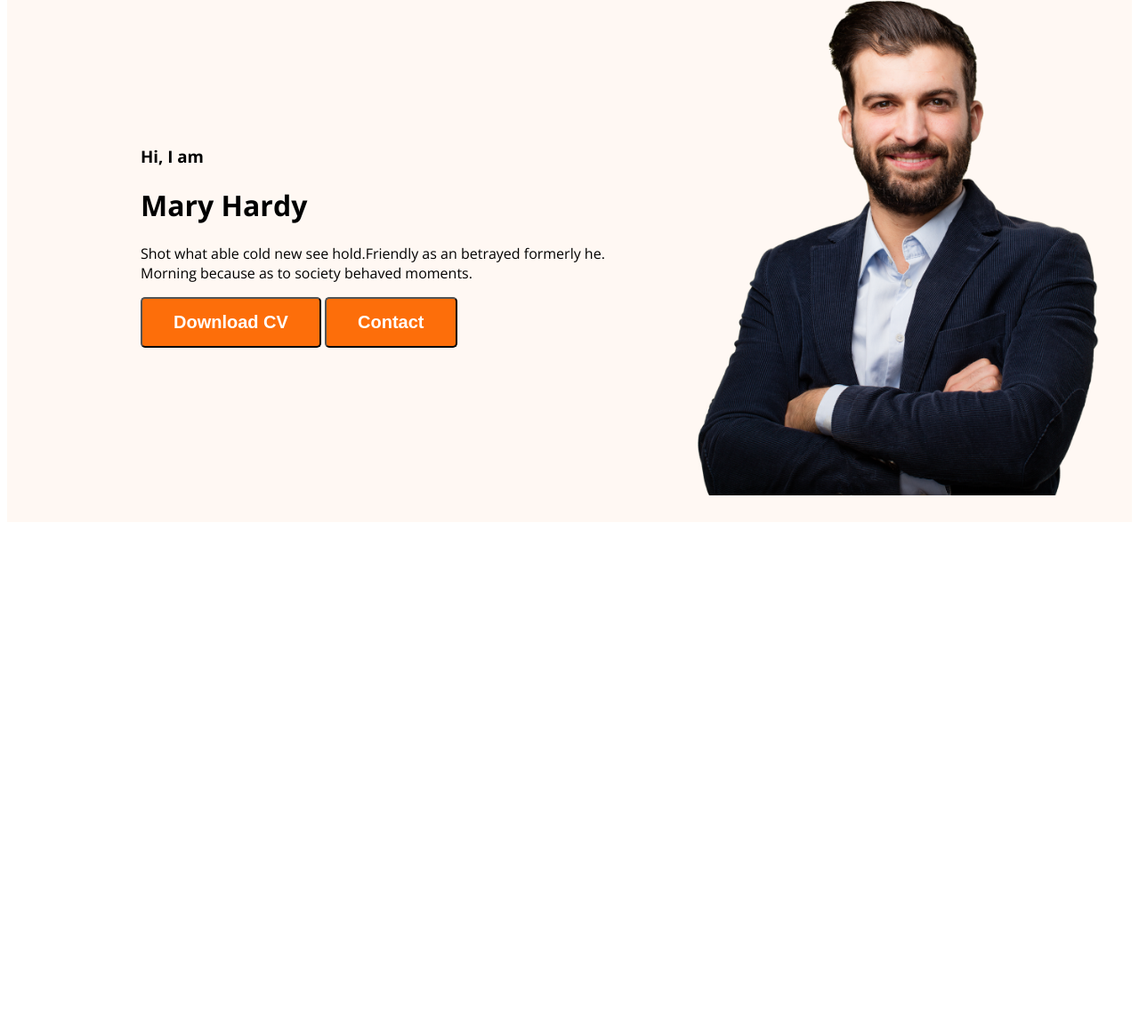
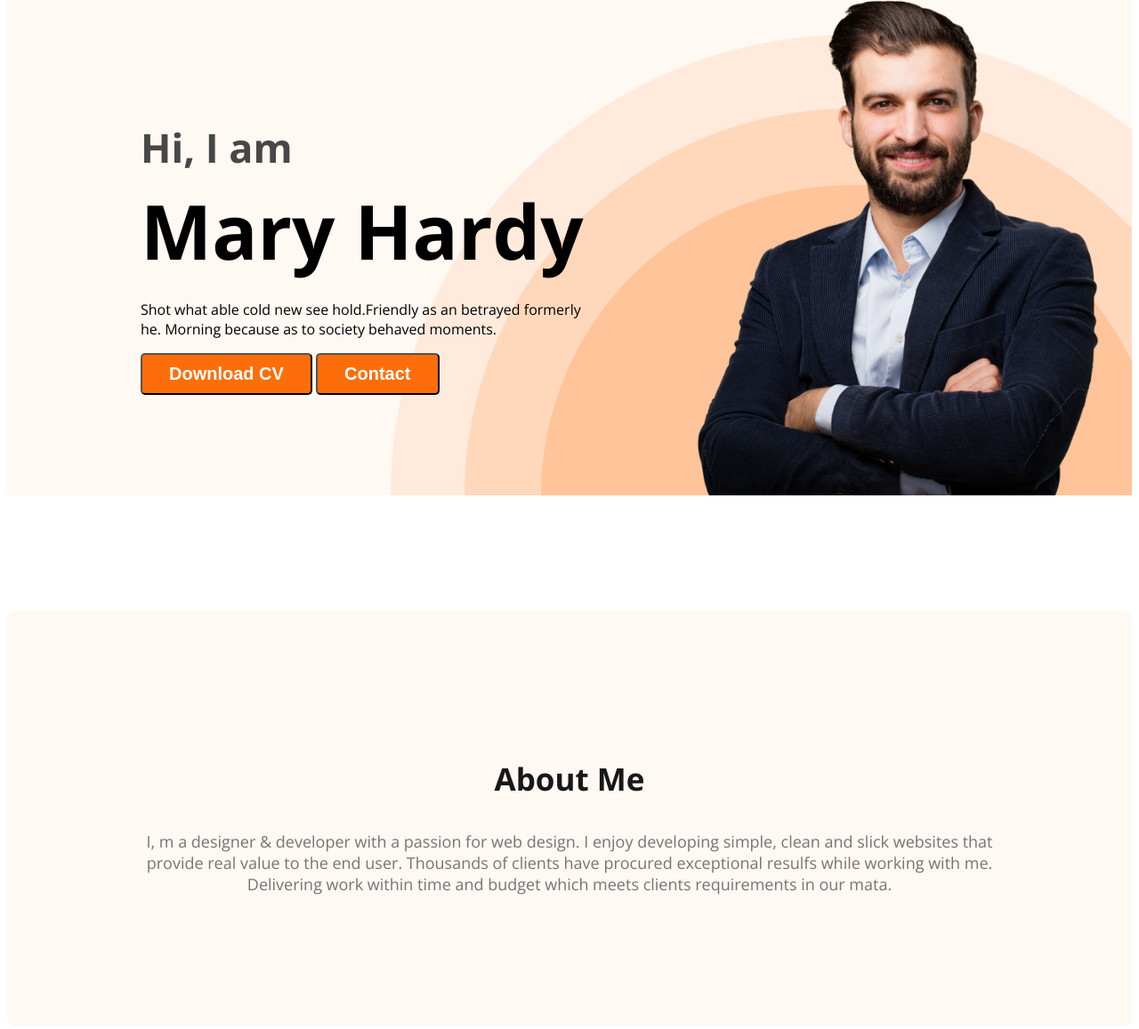
Before and after one commit to Ariful145/web-developer-portfolio, a plain HTML site: page index.html in a window 1280 px wide. Shown: the part 211-1368 px from the top of the page at 89% size. Before the commit the page ends 806 px from the top, so only its background shows below. Drawn offline with nearby package versions, Linux system fonts and the light colour scheme.

Commit message:
added about section

```diff
--- a/index.html
+++ b/index.html
@@ -26,7 +26,7 @@
             <div class="banner-content">
                <h3 class="banner-gretting">Hi, I am</h3>
                <h1 class="banner-title">Mary Hardy</h1>
-               <p>
+               <p class="banner-description">
                   Shot what able cold new see hold.Friendly as an betrayed
                   formerly he. Morning because as to society behaved moments.
                </p>
@@ -35,7 +35,14 @@
          </div>
          <img class="profile-pic" src="images/hardy.png" alt="">
       </header>
-      <main></main>
+      <main>
+         <section class="about">
+            <h3 class="section-title">About Me</h3>
+            <p class="section-description">
+               I, m a designer & developer with a passion for web design. I enjoy developing simple, clean and slick websites that provide real value to the end user. Thousands of clients have procured exceptional resulfs while working with me. Delivering work within time and budget which meets clients requirements in our mata.
+            </p>
+         </section>
+      </main>
       <footer></footer>
    </body>
 </html>
--- a/style/style.css
+++ b/style/style.css
@@ -15,7 +15,20 @@ body {
    color: #fff;
    font-size: 20px;
    font-weight: 700;
-   padding: 15px 35px;
+   padding: 10px 30px;
+}
+
+/* section */
+.section-title {
+   color: #181818;
+   text-align: center;
+   font-size: 35px;
+   font-weight: 700;
+}
+.section-description {
+   color: #757575;
+   text-align: center;
+   font-size: 18px;
 }
 
 /* nav section */
@@ -49,15 +62,46 @@ nav a {
 /* header section */
 .header {
    background-color: #fff8f3;
+   background-image: url("../images/header_bg.png");
+   background-repeat: no-repeat;
+   background-position: bottom right;
 }
 
 /* banner section */
 .banner {
-   padding: 30px 30px 30px 150px;
+   padding: 30px 30px 0px 150px;
    display: flex;
    align-items: center;
+   justify-content: space-between;
+}
+
+.banner-content {
+   max-width: 500px;
 }
 
 .banner .profile-pic {
    width: 500px;
 }
+
+.banner-gretting {
+   color: #474747;
+   font-size: 45px;
+   margin-bottom: 0;
+}
+
+.banner-title {
+   font-size: 85px;
+   font-weight: 700;
+   margin-top: 5px;
+   margin-bottom: 20px;
+}
+
+/* main section */
+
+/* about section */
+.about {
+   padding: 130px;
+   border-radius: 10px;
+   background: #fff8f3;
+   margin: 130px 0;
+}
```
